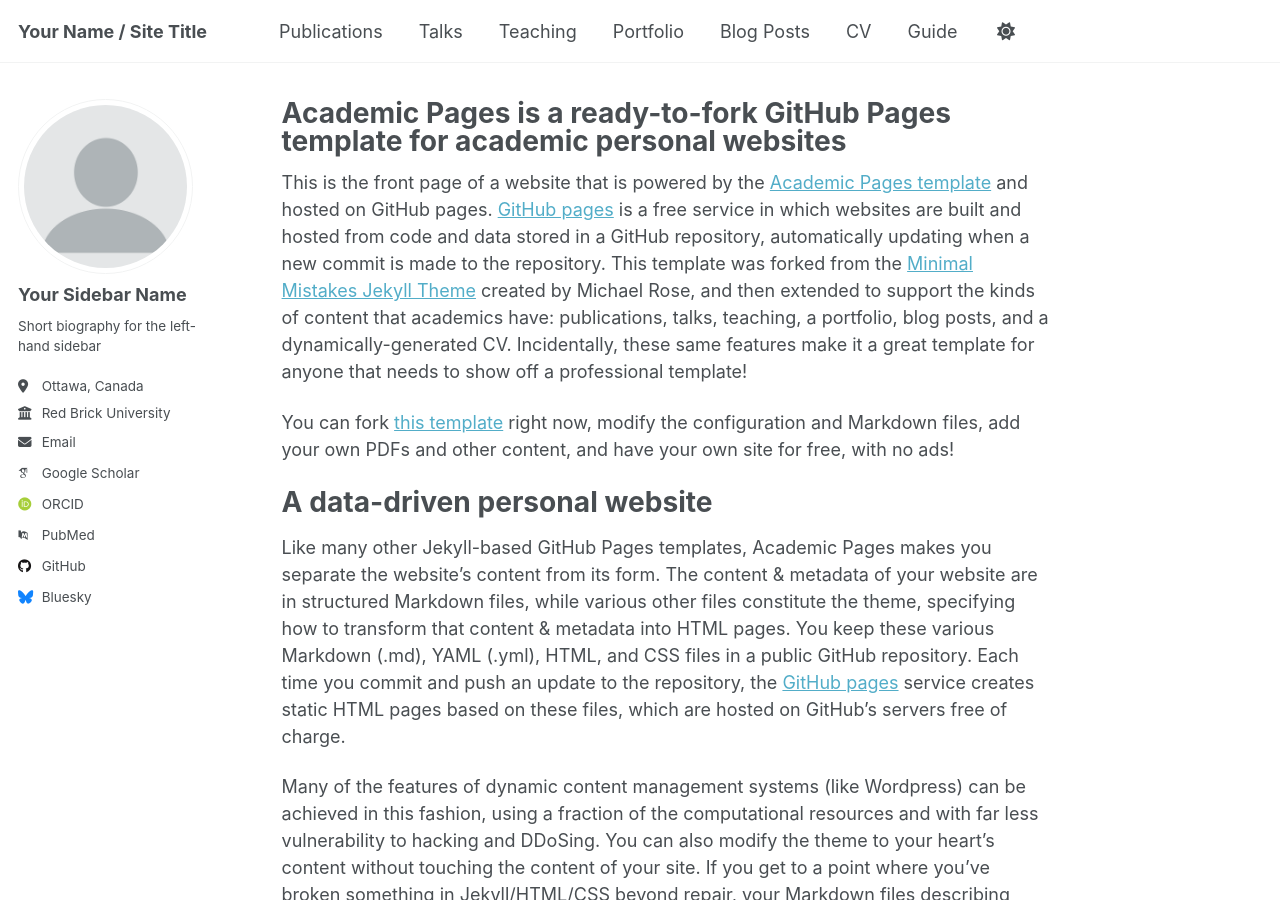
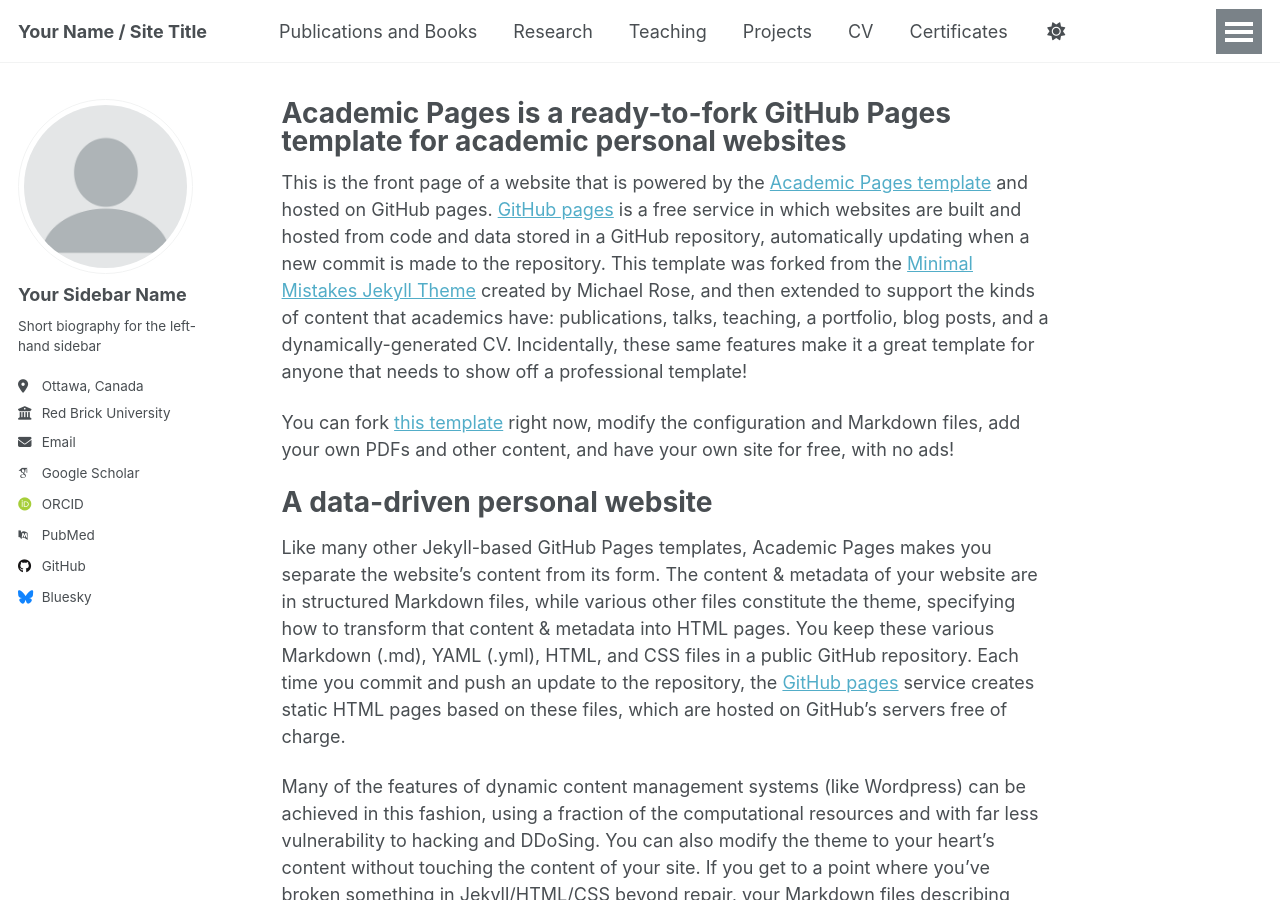
Before and after one commit to akkasi/akkasi.github.io, a Jekyll site: the page built from _pages/about.md, in a window 1280 px wide and 900 px high. Built offline with Jekyll 4.4.1, drawn with Linux system fonts in a browser that asks for light colours; some web fonts are replaced; a script that is not in the unit is left out.

Commit message:
Update navigation.yml

```diff
--- a/_data/navigation.yml
+++ b/_data/navigation.yml
@@ -8,26 +8,23 @@
 #      Markdown formatted page while the second is generated using JSON.
 
 main:
-  - title: "Publications"
-    url: /publications/
+  - title: "Publications and Books"
+    url: "https://scholar.google.com/citations?user=7I5sSqQAAAAJ&hl=en&oi=ao"
 
-  - title: "Talks"
-    url: /talks/
 
+  - title: "Research"
+    url: /research/
   - title: "Teaching"
     url: /teaching/
 
-  - title: "Portfolio"
-    url: /portfolio/
-
-  - title: "Blog Posts"
-    url: /year-archive/
+  - title: "Projects"
+    url: /projects/
 
   - title: "CV"
-    url: /cv/
+    url: /files/CV_Updated.pdf
 
-  # - title: "CV"
-  #   url: /cv-json/
+  - title: "Certificates"
+    url: /certificates/
 
-  - title: "Guide"
-    url: /markdown/
+  - title: "Professional Services"
+    url: /services/
```
